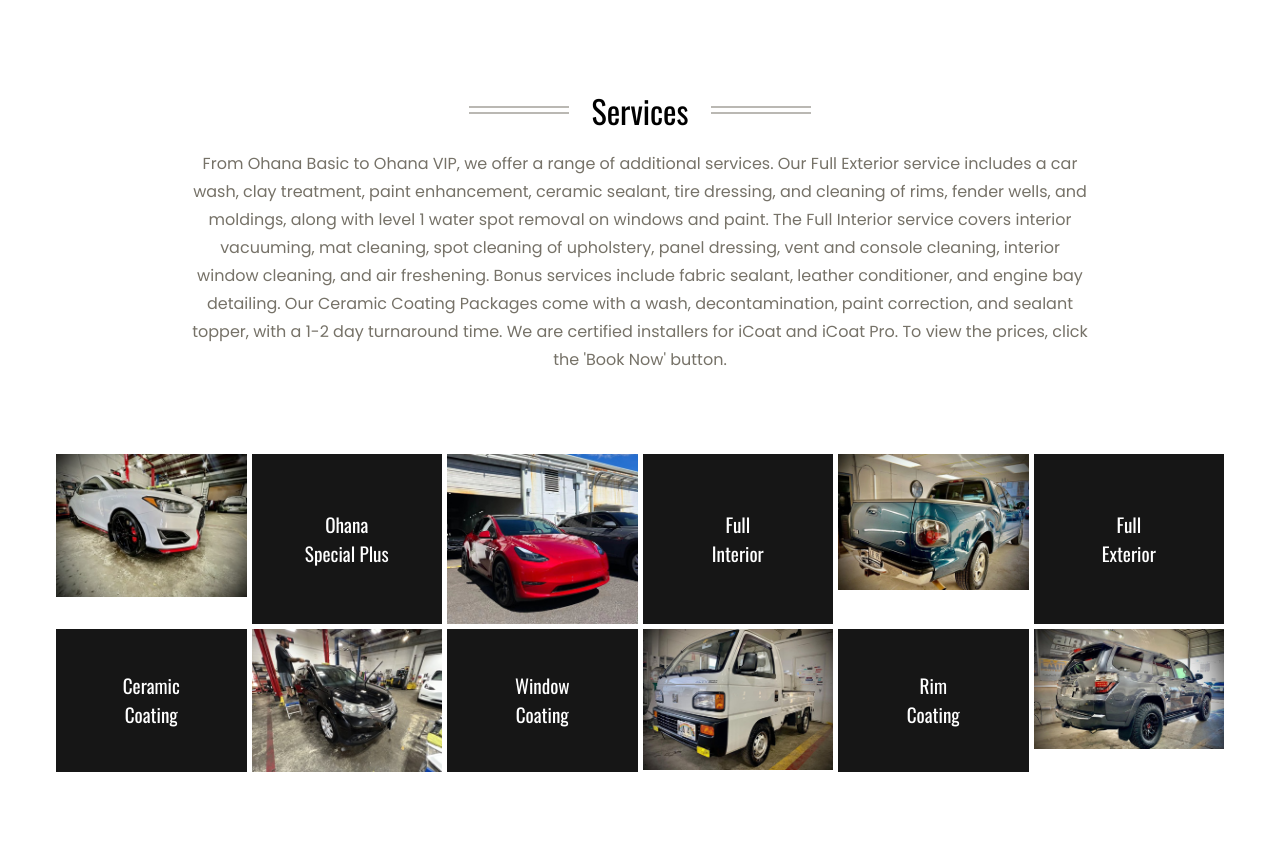
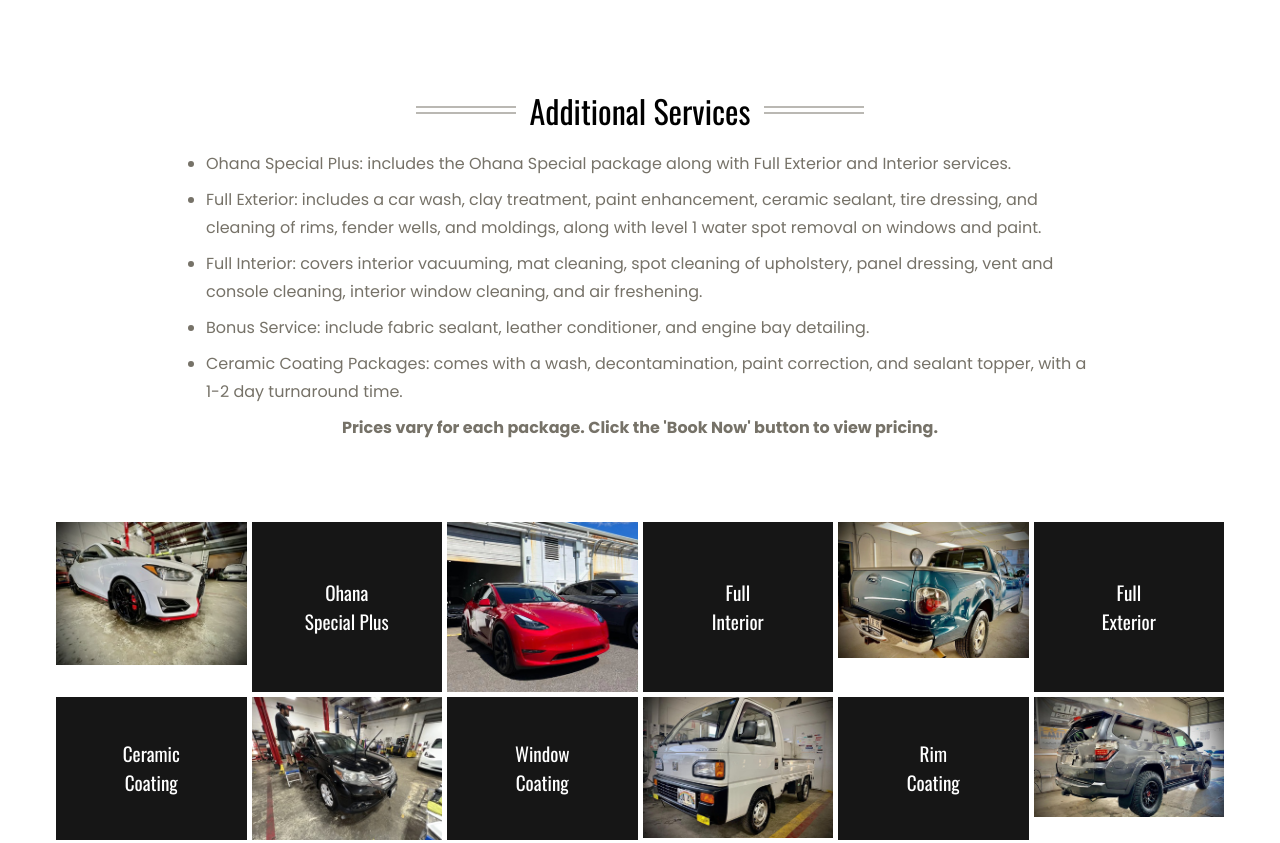
Before and after one commit to kaikai-cpu/Ohana-Car-Detailing-, a plain HTML site: page index.html in a window 1280 px wide. Shown: the part 1393-2236 px from the top of the page. Drawn offline with nearby package versions, Linux system fonts and the light colour scheme.

Commit message:
Added bullet points and additonal services, removed oversized images, and made sure they flow

```diff
--- a/index.html
+++ b/index.html
@@ -67,7 +67,7 @@
                     <h4>Ohana VIP</h4>
                     <p>Revive your car with Ohana VIP!
                         Our complete exterior service includes wash, paint enhancement, ceramic sealant, tire care, rim cleaning,
-                        and more for a fresh, showroom look!
+                        and more!
                     </p>
                 </div>
             </div>
@@ -83,15 +83,17 @@
             <img src="assets/OCD_LOGO_Tp.png" alt="logo" />
         </div>
         <section class="section__container about__container">
-            <div class="section__header">Services</div>
-            <p class="section__description">
-                From Ohana Basic to Ohana VIP, we offer a range of additional services.
-                Our Full Exterior service includes a car wash, clay treatment, paint enhancement, ceramic sealant, tire dressing, and cleaning of rims, fender wells, and moldings, along with level 1 water spot removal on windows and paint.
-                The Full Interior service covers interior vacuuming, mat cleaning, spot cleaning of upholstery, panel dressing, vent and console cleaning, interior window cleaning, and air freshening.
-                Bonus services include fabric sealant, leather conditioner, and engine bay detailing.
-                Our Ceramic Coating Packages come with a wash, decontamination, paint correction, and sealant topper, with a 1-2 day turnaround time.
-                We are certified installers for iCoat and iCoat Pro. To view the prices, click the 'Book Now' button.
-            </p>
+            <div class="section__header longer__header">Additional Services</div>
+            <div class="section__description">
+                <ul class="services__list">
+                    <li>Ohana Special Plus: includes the Ohana Special package along with Full Exterior and Interior services.</li>
+                    <li>Full Exterior: includes a car wash, clay treatment, paint enhancement, ceramic sealant, tire dressing, and cleaning of rims, fender wells, and moldings, along with level 1 water spot removal on windows and paint.</li>
+                    <li>Full Interior: covers interior vacuuming, mat cleaning, spot cleaning of upholstery, panel dressing, vent and console cleaning, interior window cleaning, and air freshening.</li>
+                    <li>Bonus Service: include fabric sealant, leather conditioner, and engine bay detailing.</li>
+                    <li>Ceramic Coating Packages: comes with a wash, decontamination, paint correction, and sealant topper, with a 1-2 day turnaround time.</li>
+                </ul>
+                <p class="section__description"><strong>Prices vary for each package. Click the 'Book Now' button to view pricing.</strong></p>
+            </div>
         </section>
         <div class="banner__strip">
             <div class="banner__strip__card" >
@@ -168,42 +170,33 @@
             <img src="assets/showcase/s2.jpg" alt="showcase pic"/>
             <img src="assets/showcase/s3.jpg" alt="showcase pic"/>
             <img src="assets/showcase/s4.jpg" alt="showcase pic"/>
-            <img src="assets/showcase/s5.jpg" alt="showcase pic"/>
-            <img src="assets/showcase/s6.jpg" alt="showcase pic"/>
-            <img src="assets/showcase/s7.jpg" alt="showcase pic"/>
             <img src="assets/showcase/s8.jpg" alt="showcase pic"/>
             <img src="assets/showcase/s9.jpg" alt="showcase pic"/>
             <img src="assets/showcase/s10.jpg" alt="showcase pic"/>
             <img src="assets/showcase/s11.jpg" alt="showcase pic"/>
             <img src="assets/showcase/s12.jpg" alt="showcase pic"/>
             <img src="assets/showcase/s13.jpg" alt="showcase pic"/>
-            <img src="assets/showcase/s14.jpg" alt="showcase pic"/>
-            <img src="assets/showcase/s15.jpg" alt="showcase pic"/>
-            <img src="assets/showcase/s16.jpg" alt="showcase pic"/>
-            <img src="assets/showcase/s17.jpg" alt="showcase pic"/>
-            <img src="assets/showcase/s18.jpg" alt="showcase pic"/>
+            <img src="assets/showcase/s29.jpg" alt="showcase pic"/>
+            <img src="assets/showcase/s31.jpg" alt="showcase pic"/>
+            <img src="assets/showcase/s32.jpg" alt="showcase pic"/>
+            <img src="assets/showcase/s40.jpg" alt="showcase pic"/>
+            <img src="assets/showcase/s5.jpg" alt="showcase pic"/>
+            <img src="assets/showcase/s6.jpg" alt="showcase pic"/>
+            <img src="assets/showcase/s7.jpg" alt="showcase pic"/>
+            <img src="assets/showcase/s30.jpg" alt="showcase pic"/>
             <img src="assets/showcase/s19.jpg" alt="showcase pic"/>
-            <img src="assets/showcase/s20.jpg" alt="showcase pic"/>
             <img src="assets/showcase/s21.jpg" alt="showcase pic"/>
             <img src="assets/showcase/s22.jpg" alt="showcase pic"/>
             <img src="assets/showcase/s23.jpg" alt="showcase pic"/>
             <img src="assets/showcase/s24.jpg" alt="showcase pic"/>
-            <img src="assets/showcase/s25.jpg" alt="showcase pic"/>
             <img src="assets/showcase/s26.jpg" alt="showcase pic"/>
             <img src="assets/showcase/s27.jpg" alt="showcase pic"/>
             <img src="assets/showcase/s28.jpg" alt="showcase pic"/>
-            <img src="assets/showcase/s29.jpg" alt="showcase pic"/>
-            <img src="assets/showcase/s30.jpg" alt="showcase pic"/>
-            <img src="assets/showcase/s31.jpg" alt="showcase pic"/>
-            <img src="assets/showcase/s32.jpg" alt="showcase pic"/>
             <img src="assets/showcase/s33.jpg" alt="showcase pic"/>
-            <img src="assets/showcase/s34.jpg" alt="showcase pic"/>
-            <img src="assets/showcase/s35.jpg" alt="showcase pic"/>
             <img src="assets/showcase/s36.jpg" alt="showcase pic"/>
             <img src="assets/showcase/s37.jpg" alt="showcase pic"/>
             <img src="assets/showcase/s38.jpg" alt="showcase pic"/>
             <img src="assets/showcase/s39.jpg" alt="showcase pic"/>
-            <img src="assets/showcase/s40.jpg" alt="showcase pic"/>
             <img src="assets/showcase/s41.jpg" alt="showcase pic"/>
             <img src="assets/showcase/s42.jpg" alt="showcase pic"/>
             <img src="assets/showcase/s43.jpg" alt="showcase pic"/>
--- a/styles.css
+++ b/styles.css
@@ -62,11 +62,31 @@
     left: 135px;
 }
 
+/*'Additional Service' longer header */
+.section__header.longer__header::after{
+    right: 250px;
+}
+.section__header.longer__header::before{
+    left: 250px;
+}
+
+
 .section__description {
     line-height: 1.75rem;
     color: var(--text-light);
 }
 
+.services__list {
+    list-style-type: disc;
+    list-style-position: outside;
+    padding-left: 1rem;
+    margin: 0;
+}
+
+.services__list li {
+    margin-bottom: 0.5rem;
+    text-align: left;
+}
 .btn {
     padding: 1rem 1.5rem;
     outline: none;
```
